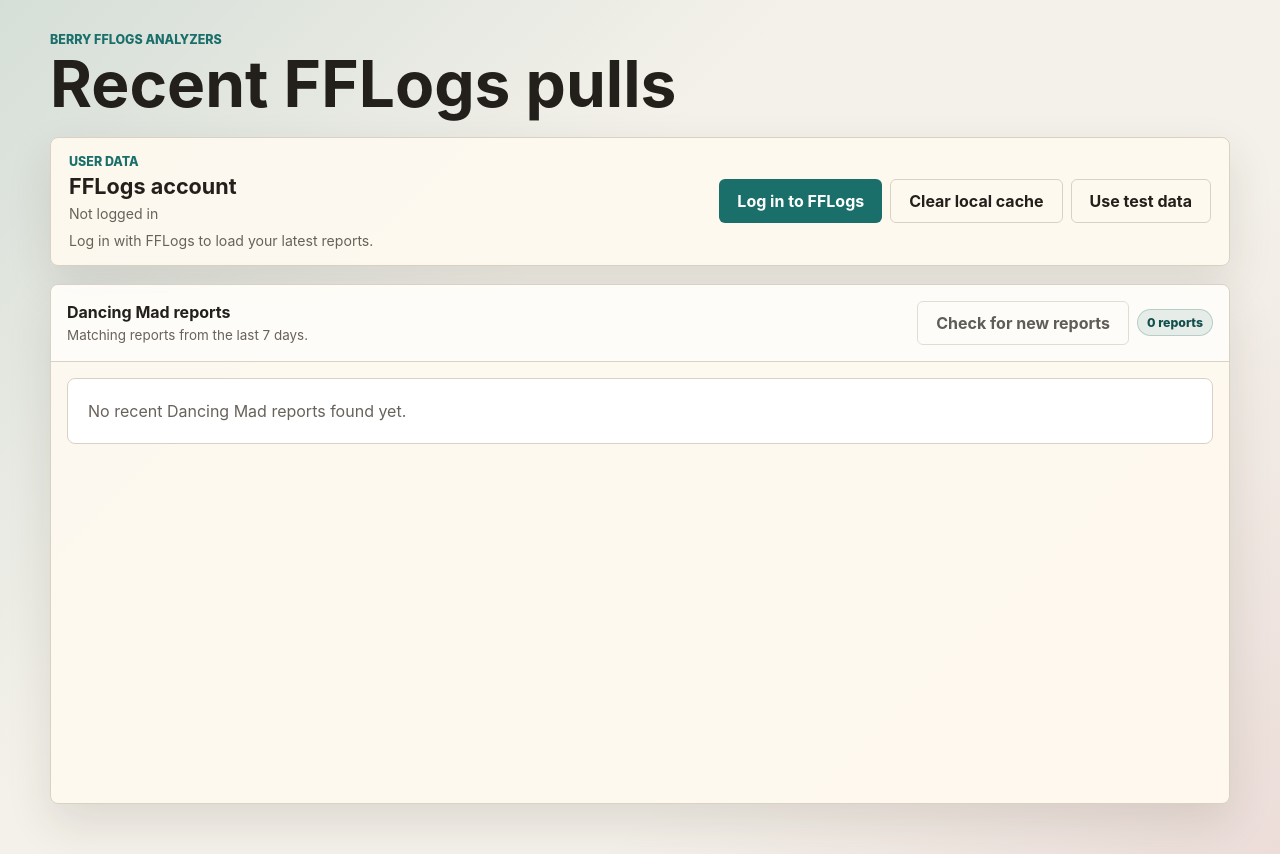
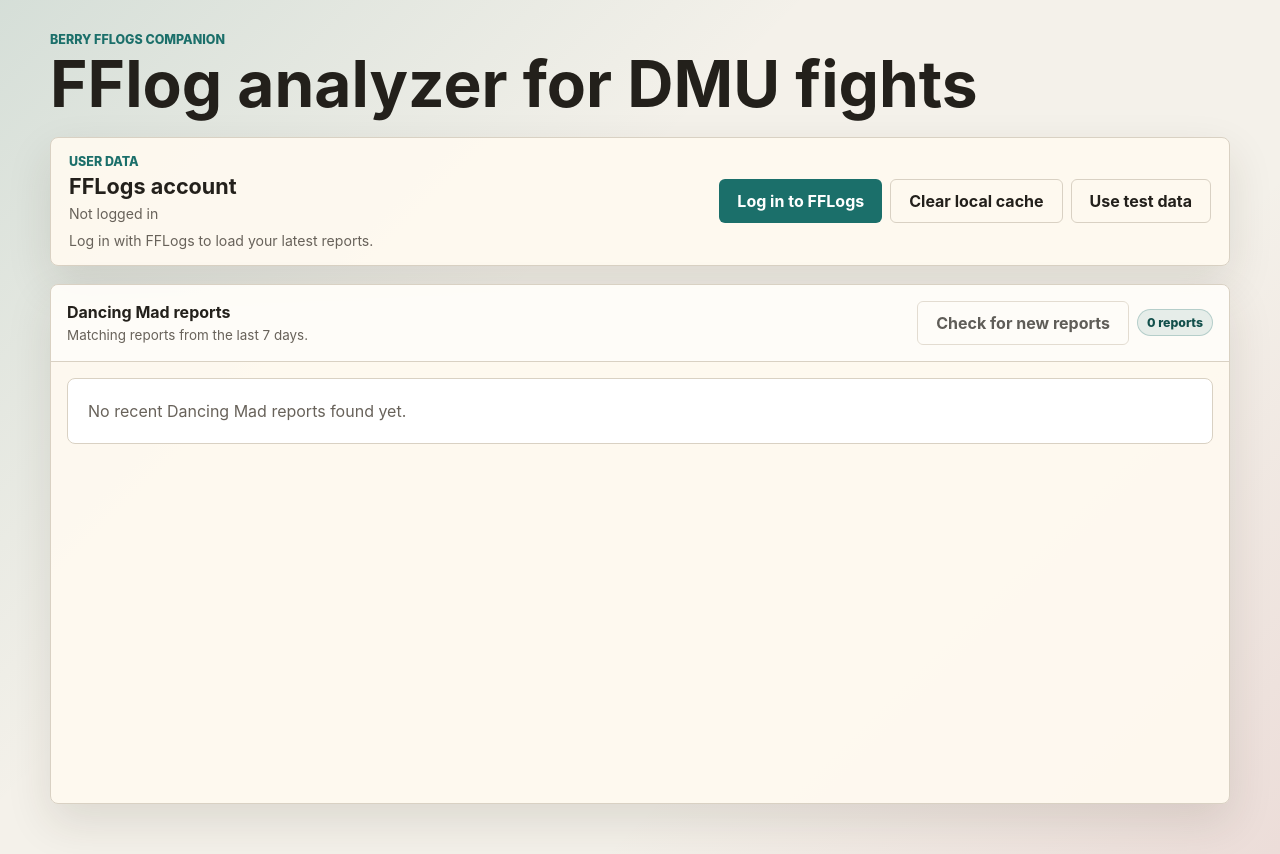
Before and after one commit to aeruru/berry-fflog-analyzers, a website with bundled scripts: page index.html in a window 1280 px wide. Built offline with nearby package versions, Linux system fonts and the light colour scheme.

Commit message:
Update page name

```diff
--- a/index.html
+++ b/index.html
@@ -3,7 +3,7 @@
   <head>
     <meta charset="utf-8">
     <meta name="viewport" content="width=device-width, initial-scale=1">
-    <title>Berry FFLogs Analyzers</title>
+    <title>Berry FFLogs Companion</title>
     <link rel="stylesheet" href="styles.css">
   </head>
   <body>
@@ -11,8 +11,8 @@
       <section class="workspace">
         <header class="masthead">
           <div>
-            <p class="eyebrow">Berry FFLogs Analyzers</p>
-            <h1>Recent FFLogs pulls</h1>
+            <p class="eyebrow">Berry FFLogs Companion</p>
+            <h1>FFlog analyzer for DMU fights</h1>
           </div>
         </header>
 
```
